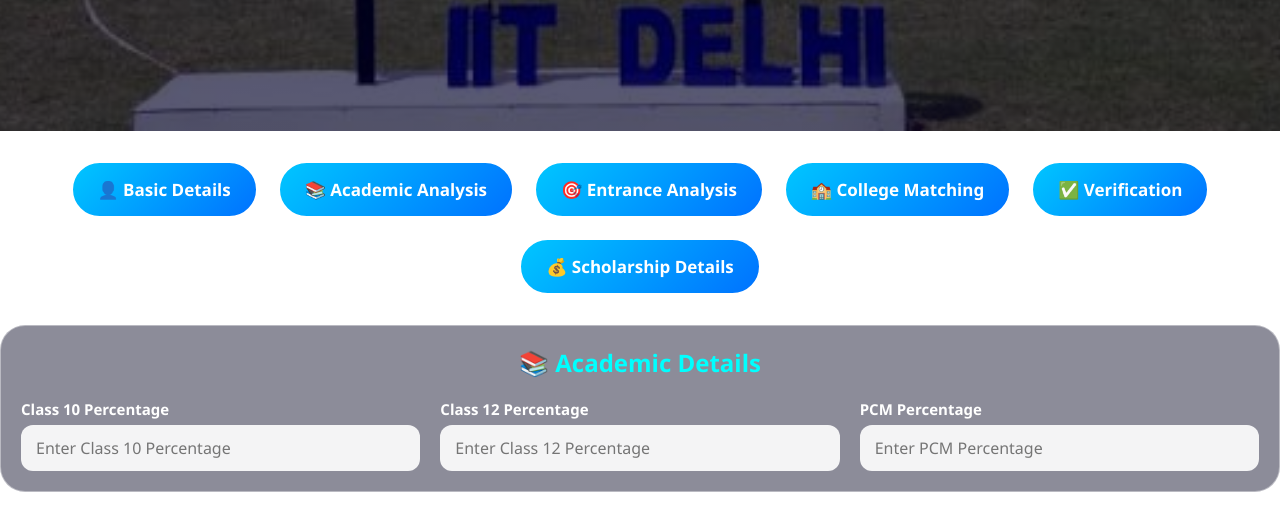
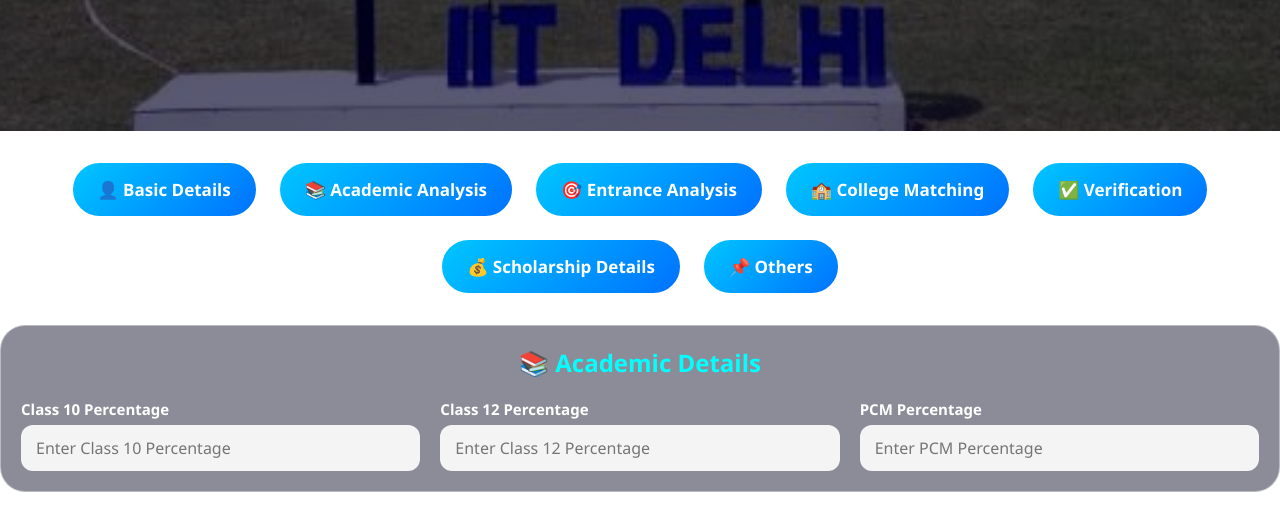
Before and after one commit to Manya2507/College-Admission-Approval-System, a Flask app: page / in a window 1280 px wide. Shown: the part 669-1188 px from the top of the page. Run offline with Flask 3, Linux system fonts and the light colour scheme.

Commit message:
Update index.html

```diff
--- a/templates/index.html
+++ b/templates/index.html
@@ -82,6 +82,10 @@ Student Prediction Form Loading Test
 
 <button onclick="showSection('extra')">
 💰 Scholarship Details
+</button>
+
+<button onclick="showSection('others')">
+📌 Others
 </button>
 
 
@@ -329,12 +333,6 @@ Student Prediction Form Loading Test
 <!-- SCHOLARSHIP DETAILS -->
 <!-- ============================= -->
 
-<div id="extra" class="section hidden">
-
-    <h2>💰 Scholarship Details</h2>
-
-    <div class="grid">
-
 <div class="form-group">
     <label>Scholarship Applied</label>
     <select id="Scholarship_Applied">
@@ -351,6 +349,16 @@ Student Prediction Form Loading Test
     </select>
 </div>
 
+ <!-- ============================= -->
+<!-- OTHERS -->
+<!-- ============================= -->
+
+<div id="others" class="section hidden">
+
+    <h2>📌 Other Details</h2>
+
+    <div class="grid">
+
         <div class="form-group">
             <label>Hostel Required</label>
             <select id="Hostel_Required">
@@ -361,18 +369,19 @@ Student Prediction Form Loading Test
 
         <div class="form-group">
             <label>Admission Probability</label>
-            <input id="Admission_Probability" placeholder="Enter Admission Probability">
+            <input id="Admission_Probability"
+                   placeholder="Enter Admission Probability">
         </div>
 
         <div class="form-group">
             <label>Tuition Fee</label>
-            <input id="Tuition_Fee" placeholder="Enter Tuition Fee">
+            <input id="Tuition_Fee"
+                   placeholder="Enter Tuition Fee">
         </div>
 
     </div>
 
 </div>
-
 
 <button class="predict-btn" onclick="predictAdmission()">
     🚀 Predict Admission
```
Lines whose indentation alone changed are shown as unchanged.
